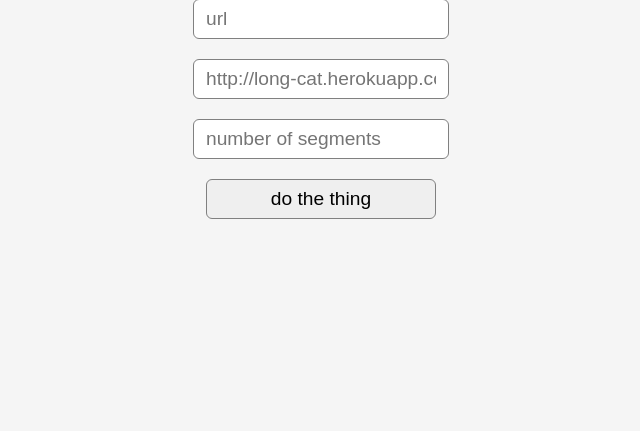
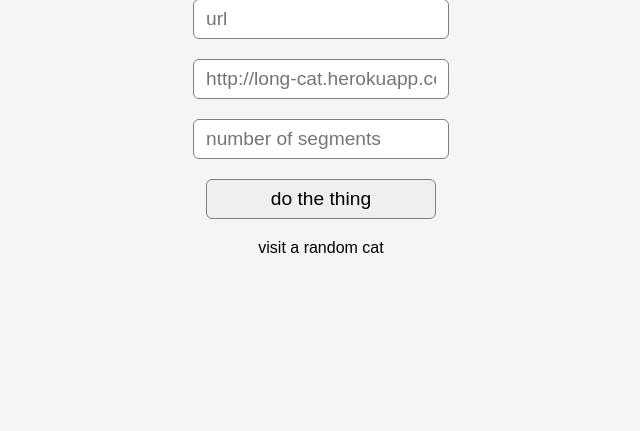
Before and after one commit to SantriptaSharma/longcatprod, a Django app: page / in a window 1280 px wide. Shown: the part 190-621 px from the top of the page, without its empty margins (319-959 px from the left). Run offline with Django 3.2, Linux system fonts and the light colour scheme.

Commit message:
random cat

```diff
--- a/linkextender/templates/index.html
+++ b/linkextender/templates/index.html
@@ -145,6 +145,7 @@
                 <input name = "link" id = "linkfield" type = "text" placeholder = "http://long-cat.herokuapp.com/" maxlength = "20" required />
                 <input name = "segments" type = "number" placeholder = "number of segments" min = "1" max = "50" required />
                 <input type = "submit" value = "do the thing" />
+                <a href = "{%url 'linkextender:random'%}">visit a random cat</a>
             </form>
             {% if messages %}
                 {%for message in messages %}
--- a/linkextender/urls.py
+++ b/linkextender/urls.py
@@ -5,6 +5,7 @@ app_name = "linkextender"
 urlpatterns = [
     path('', views.homepage, name = 'index'),
     path('create', views.extendlink, name = 'create'),
+    path('random-cat', views.random, name = 'random'),
     path('<slug:longlink>', views.longlink, name = "long link head"),
-    path('<slug:longlink>/<int:segno>', views.longlinkseg, name = "long link segment")
+    path('<slug:longlink>/<int:segno>', views.longlinkseg, name = "long link segment"),
 ]
--- a/linkextender/views.py
+++ b/linkextender/views.py
@@ -2,6 +2,7 @@ from django.shortcuts import render, redirect, get_object_or_404
 from django.http import HttpResponse, Http404, HttpResponseRedirect, HttpResponseBadRequest
 from django.contrib import messages
 from .models import ExtendedLink
+from random import randint
 
 # Create your views here.
 def homepage(req):
@@ -45,3 +46,14 @@ def longlinkseg(req, longlink, segno):
         return render(req, "tail.html", {"link": elink.url})
     else:
         return render(req, "segment.html", {"head": False, "segno": segno})
+
+def random(req):
+    qset = ExtendedLink.objects.all()
+    n = qset.count()
+
+    if n > 0:
+        i = randint(0, n-1)
+        return HttpResponseRedirect(f"/{qset[i].longlink}")
+
+    messages.add_message(req, 20, "No cats were found :(")
+    return HttpResponseRedirect("/")
--- a/longcat/settings.py
+++ b/longcat/settings.py
@@ -34,7 +34,7 @@ SECRET_KEY = os.environ.get("SECRET_KEY", "cg#p$g+j9tax!#a3cup@1$8obt2_+&k3q+pmu
 # SECURITY WARNING: don't run with debug turned on in production!
 DEBUG = False
 
-ALLOWED_HOSTS = ["long-cat.herokuapp.com"]
+ALLOWED_HOSTS = ["long-cat.herokuapp.com", '127.0.0.1']
 
 
 # Application definition
```
